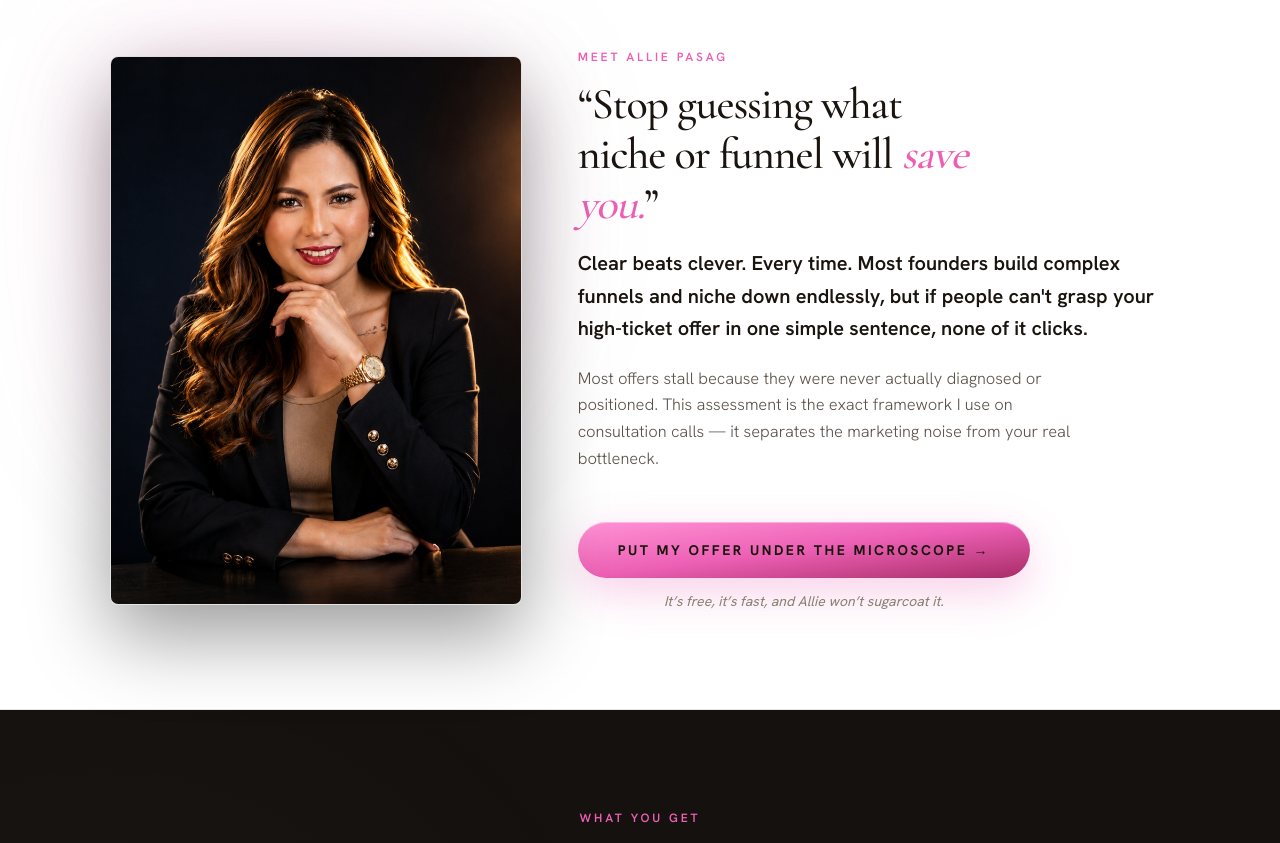
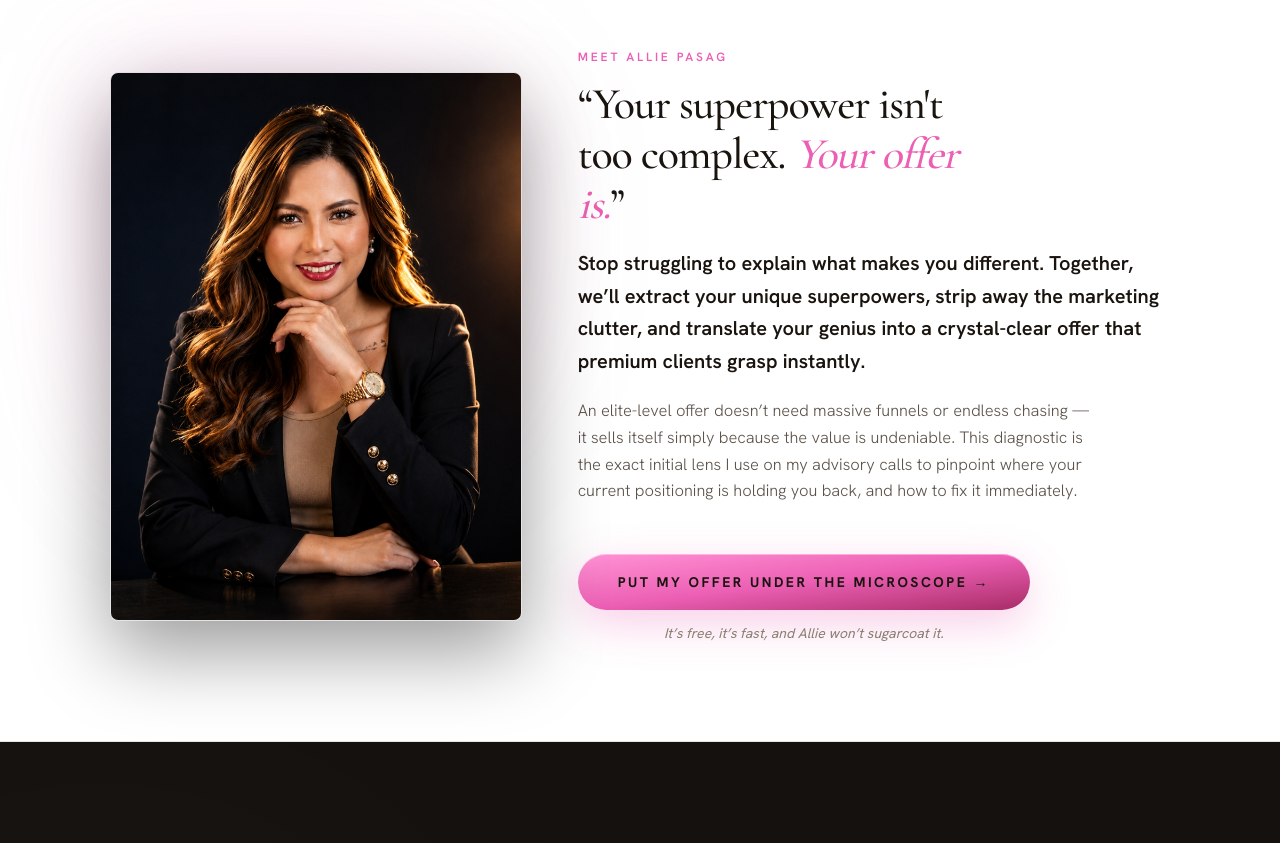
Before and after one commit to allie-pasag/aap-ht-qualifier, a Next.js app: page / in a window 1280 px wide. Shown: the part 1760-2603 px from the top of the page. Built offline with nearby package versions, Linux system fonts and the light colour scheme; no server answers; a web font is replaced by a local one.

Commit message:
copy: reposition Section 4 (Meet Allie Pasag) to highlight extracting superpowers into self-selling high-ticket offers, eliminating redundant copy

```diff
--- a/components/LandingView.tsx
+++ b/components/LandingView.tsx
@@ -488,13 +488,13 @@ export default function LandingView({ onStart }: LandingViewProps) {
                   Meet Allie Pasag
                 </div>
                 <blockquote className="font-serif font-medium text-3xl md:text-4xl lg:text-[44px] leading-[1.14] tracking-tight text-dark-ink max-w-[20ch] m-0 mb-4.5">
-                  “Stop guessing what niche or funnel will <span className="font-serif italic text-[#EC5FB4]">save you.</span>”
+                  “Your superpower isn't too complex. <span className="font-serif italic text-[#EC5FB4]">Your offer is.</span>”
                 </blockquote>
                 <p className="font-sans text-lg md:text-[20px] leading-relaxed text-dark-ink font-semibold mb-5 max-w-[56ch]">
-                  Clear beats clever. Every time. Most founders build complex funnels and niche down endlessly, but if people can't grasp your high-ticket offer in one simple sentence, none of it clicks.
+                  Stop struggling to explain what makes you different. Together, we’ll extract your unique superpowers, strip away the marketing clutter, and translate your genius into a crystal-clear offer that premium clients grasp instantly.
                 </p>
                 <p className="font-sans text-base md:text-[16.5px] leading-relaxed text-dark-body font-light mb-4.5 max-w-[56ch]">
-                  Most offers stall because they were never actually diagnosed or positioned. This assessment is the exact framework I use on consultation calls — it separates the marketing noise from your real bottleneck.
+                  An elite-level offer doesn’t need massive funnels or endless chasing — it sells itself simply because the value is undeniable. This diagnostic is the exact initial lens I use on my advisory calls to pinpoint where your current positioning is holding you back, and how to fix it immediately.
                 </p>
                  <div className="mt-8">
                   <div className="inline-flex flex-col items-center">
```
